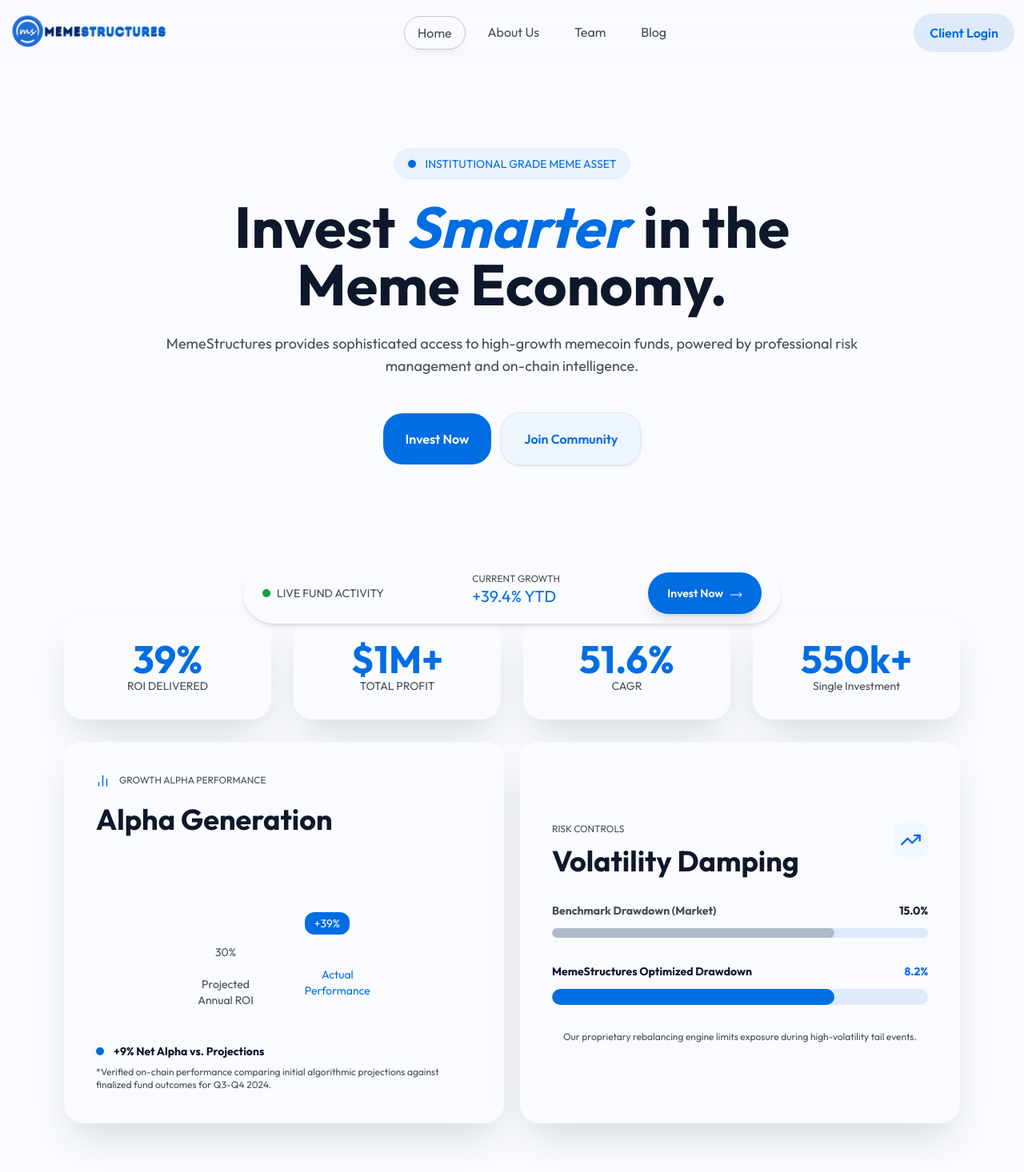
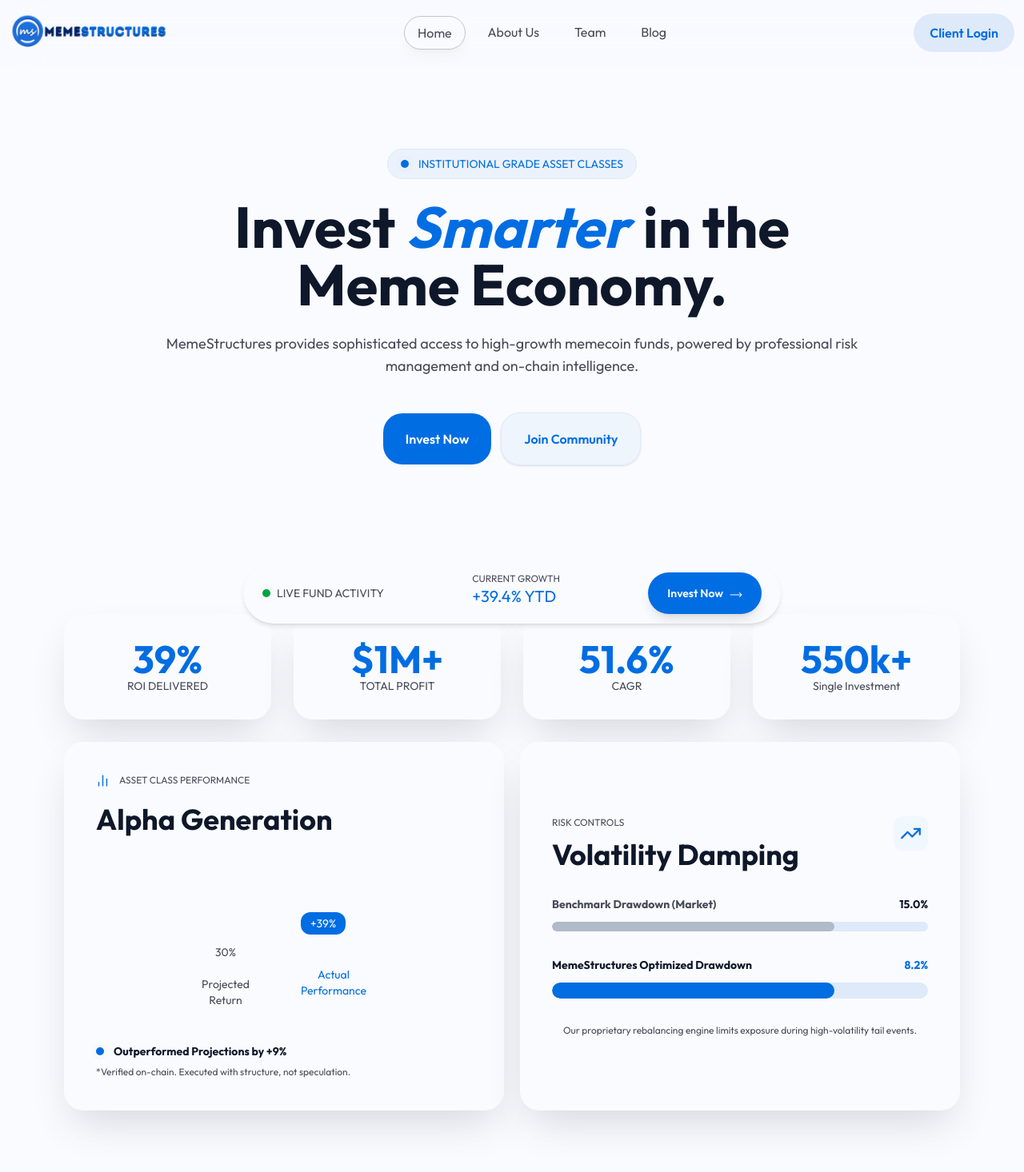
Before and after one commit to benchigozie/memestructures, a Next.js app: page / in a window 1280 px wide. Shown: the top 1466 px of the page at 80% size. Built offline with nearby package versions, Linux system fonts and the light colour scheme.

Commit message:
fix: make changes to copy as requested by keda.

```diff
--- a/src/components/CTA.tsx
+++ b/src/components/CTA.tsx
@@ -19,8 +19,7 @@
                     <h2 className="text-my-white text-3xl md:text-5xl font-bold max-w-xl">Secure your seat in the meme economy.</h2>
                     <p className="text-xl max-w-3xl text-my-white/60">Join a community of sophisticated investors who treat memecoins as a structured asset class. Professional management. Quant precision.</p>
                     <div className="mt-4 flex gap-2">
-                        <Button buttonText="Get Started" btnType="primary"/>
-                        <Button buttonText="Download Strategy" btnType="secondary" bgColour="bg-my-white/10" colour="text-my-white"/>
+                        <Button buttonText="Join Community" btnType="primary"/>
                     </div>
                 </div>
             </div>
--- a/src/components/FAQs.tsx
+++ b/src/components/FAQs.tsx
@@ -1,6 +1,9 @@
 "use client"
 
+import { X } from 'lucide-react'
 import { useState } from 'react'
+import { CircleMinus } from 'lucide-react'
+
 type Card = {
     question: string,
     answer: string,
@@ -35,11 +38,16 @@
                                     key={card.question}
                                     onClick={() => toggle(i)}
                                 >
-                                    <h3 className="text-lg md:text-xl text-my-deep-blue font-bold">{card.question}</h3>
+                                    <div className='flex justify-between'>
+                                        <h3 className="text-lg md:text-xl text-my-deep-blue font-bold">{card.question}</h3>
+                                        <div className={`rounded-full flex items-center justify-center transition-all duration-300 ${ openIndex === i ? 'rotate-90': ''}`}>
+                                            <CircleMinus size={25} />
+                                        </div>
+                                    </div>
                                     <div
                                         className={`grid transition-all duration-300 ease-in-out ${openIndex === i
-                                                ? "grid-rows-[1fr] opacity-100 mt-4"
-                                                : "grid-rows-[0fr] opacity-0"
+                                            ? "grid-rows-[1fr] opacity-100 mt-4"
+                                            : "grid-rows-[0fr] opacity-0"
                                             }`}
                                     >
                                         <div className="overflow-hidden">
--- a/src/components/Hero.tsx
+++ b/src/components/Hero.tsx
@@ -13,7 +13,7 @@
                             <div className=' absolute z-0 w-2.5 h-2.5 bg-my-gray/60 rounded-full animate-pulse-ring'>
                             </div>
                         </div>
-                        <p className='text-my-blue text-xs md:text-sm'>INSTITUTIONAL GRADE MEME ASSET</p>
+                        <p className='text-my-blue text-xs md:text-sm'>INSTITUTIONAL GRADE ASSET CLASSES</p>
                     </div>
                     <h1 className='text-5xl md:text-7xl font-bold text-my-deep-blue'>Invest <span className='italic text-my-blue mr-1'>Smarter</span> in the Meme Economy.</h1>
                     <p className='max-w-4xl text-lg' >MemeStructures provides sophisticated access to high-growth memecoin funds, powered by professional risk management and on-chain intelligence.</p>
--- a/src/components/Results.tsx
+++ b/src/components/Results.tsx
@@ -9,13 +9,13 @@
                     <div className='bg-my-white shadow-my-gray/20 shadow-2xl rounded-3xl p-10'>
                         <div className='w-max flex gap-3'>
                             <ChartNoAxesColumn size={17} className='text-my-blue' />
-                            <p className='text-xs'>GROWTH ALPHA PERFORMANCE</p>
+                            <p className='text-xs'>ASSET CLASS PERFORMANCE</p>
                         </div>
                         <h2 className='text-3xl md:text-4xl text-my-deep-blue font-bold mt-1 md:mt-5'>Alpha Generation</h2>
                         <div className='text-sm flex gap-16 text-center mt-24 justify-center'>
                             <div className='flex flex-col gap-5 pt-10'>
                                 <p>30%</p>
-                                <p>Projected <br />Annual ROI</p>
+                                <p>Projected <br />Return</p>
                             </div>
                             <div className='flex flex-col gap-10'>
                                 <div className='py-1 px-3 bg-my-blue rounded-xl w-max'>
@@ -29,9 +29,9 @@
                                 <div className=' absolute z-0 w-2.5 h-2.5 bg-my-gray/60 rounded-full animate-pulse-ring'>
                                 </div>
                             </div>
-                            <p className='text-my-deep-blue font-bold text-xs md:text-sm'>+9% Net Alpha vs. Projections</p>
+                            <p className='text-my-deep-blue font-bold text-xs md:text-sm'>Outperformed Projections by +9%</p>
                         </div>
-                        <p className='text-xs'>*Verified on-chain performance comparing initial algorithmic projections against finalized fund outcomes for Q3-Q4 2024.</p>
+                        <p className='text-xs'>*Verified on-chain. Executed with structure, not speculation.</p>
                     </div>
                     <div className='bg-my-white shadow-my-gray/20 shadow-2xl rounded-3xl p-10 flex flex-col gap-8 justify-center'>
                         <div className='flex justify-between'>
--- a/src/components/YieldStrategy.tsx
+++ b/src/components/YieldStrategy.tsx
@@ -50,7 +50,6 @@
                         <p className="text-my-blue-white text-xl">The Diversified Income Memecoin Fund: Capture yield from the foundational meme protocols.</p>
                         <div className="flex flex-col md:flex-row gap-2">
                             <Button buttonText="View Dashboard" btnType="secondary" className="w-full md:w-max shadow-lg shadow-my-gray/20" bgColour="bg-my-white" colour="text-my-blue" />
-                            <Button buttonText="Audit Logs" btnType="secondary" className="w-full md:w-max shadow-sm" bgColour="bg-my-white/30" colour="text-my-pure-white" />
                         </div>
                     </div>
                     <div className="flex flex-col justify-center">
```
